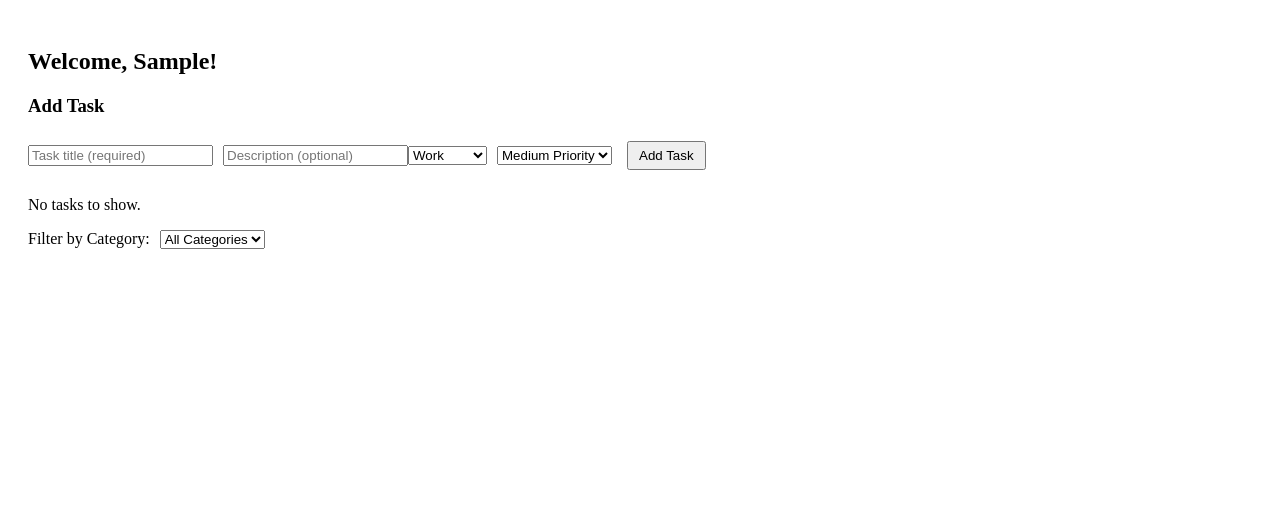
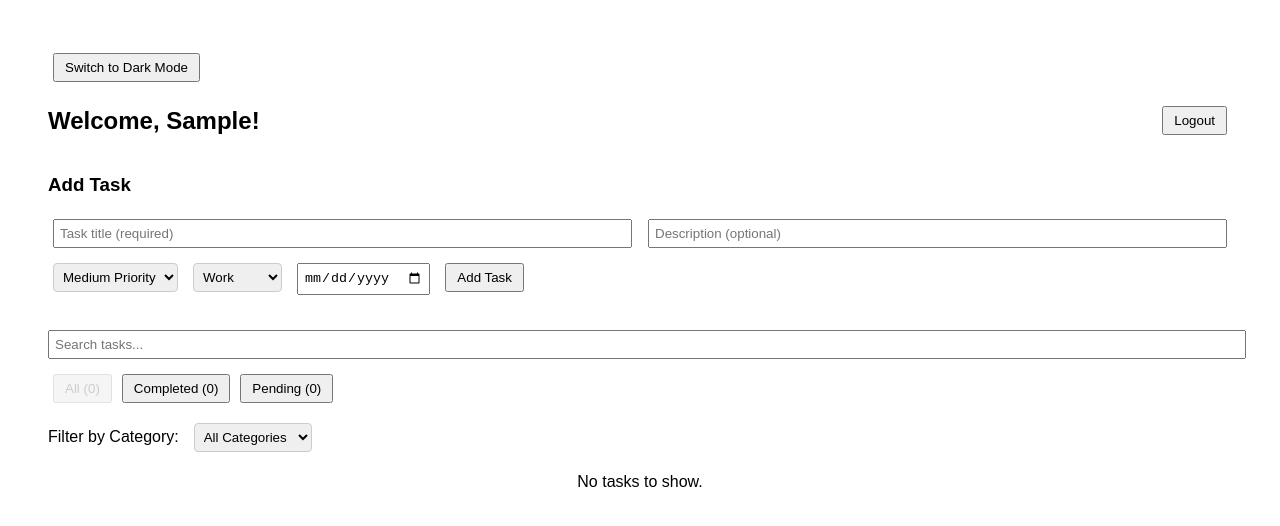
Before and after one commit to Aishvariya-03/TaskFlow, a React (Create React App) app: page / in a window 1280 px wide. Both pictures are taken after typing "Sample" into the empty fields and a click on the button "Login". Shown: the top 526 px of the page. Built offline with nearby package versions, Linux system fonts and the light colour scheme.

Commit message:
Polish UI and finalize Task Tracker

```diff
--- a/src/App.js
+++ b/src/App.js
@@ -1,4 +1,4 @@
-import { useState } from "react";
+import { useState, useEffect } from "react";
 import Login from "./components/Login";
 import TaskDashboard from "./components/TaskDashboard";
 import "./styles/App.css";
@@ -7,20 +7,40 @@ function App() {
   const [username, setUsername] = useState(localStorage.getItem("username") || "");
   const [darkMode, setDarkMode] = useState(false);
 
-  <button onClick={() => setDarkMode(!darkMode)} style={{ marginBottom: "10px" }}>
-    {darkMode ? "Switch to Light Mode" : "Switch to Dark Mode"}
-  </button>
+  useEffect(() => {
+    if (username) {
+      localStorage.setItem("username", username);
+    }
+  }, [username]);
+
+  useEffect(() => {
+    localStorage.setItem("darkMode", darkMode);
+  }, [darkMode]);
+
+  useEffect(() => {
+    const storedMode = localStorage.getItem("darkMode");
+    if (storedMode === "true") setDarkMode(true);
+  }, []);
 
 
   return (
     <div className={darkMode ? "app dark" : "app"}>
+      <button onClick={() => setDarkMode(!darkMode)}>
+        {darkMode ? "Switch to Light Mode" : "Switch to Dark Mode"}
+      </button>
+
       {username ? (
-        <TaskDashboard username={username} />
+        <TaskDashboard
+          username={username}
+          logout={() => {
+            setUsername("");
+            localStorage.removeItem("username");
+          }}
+        />
       ) : (
         <Login setUsername={setUsername} />
       )}
     </div>
   );
 }
-
 export default App;
--- a/src/components/Login.js
+++ b/src/components/Login.js
@@ -1,23 +1,23 @@
 import { useState } from "react";
 
 function Login({ setUsername }) {
-  const [name, setName] = useState("");
+  const [input, setInput] = useState("");
 
-  const handleSubmit = (e) => {
+  const handleLogin = (e) => {
     e.preventDefault();
-    if (!name.trim()) return;
-    setUsername(name);
-    localStorage.setItem("username", name);
+    if (input.trim()) {
+      setUsername(input.trim());
+    }
   };
 
   return (
-    <form onSubmit={handleSubmit} style={{ marginBottom: "20px" }}>
-      <h3>Enter your name to continue:</h3>
+    <form onSubmit={handleLogin}>
+      <h2>Login</h2>
       <input
         type="text"
-        placeholder="Your name"
-        value={name}
-        onChange={(e) => setName(e.target.value)}
+        placeholder="Enter username"
+        value={input}
+        onChange={(e) => setInput(e.target.value)}
       />
       <button type="submit">Login</button>
     </form>
--- a/src/components/TaskDashboard.js
+++ b/src/components/TaskDashboard.js
@@ -1,12 +1,17 @@
 import { useState, useEffect } from "react";
 import TaskForm from "./TaskForm";
 import TaskList from "./TaskList";
+import TaskFilter from "./TaskFilter";
 
 function TaskDashboard({ username, logout }) {
   const [tasks, setTasks] = useState(() => {
     const storedTasks = localStorage.getItem("tasks");
     return storedTasks ? JSON.parse(storedTasks) : [];
   });
+
+  const [filter, setFilter] = useState("All");
+  const [categoryFilter, setCategoryFilter] = useState("All");
+  const [searchTerm, setSearchTerm] = useState("");
 
   useEffect(() => {
     localStorage.setItem("tasks", JSON.stringify(tasks));
@@ -19,23 +24,14 @@ function TaskDashboard({ username, logout }) {
         id: Date.now(),
         title: task.title,
         description: task.description,
-        category: task.category,
         priority: task.priority,
         dueDate: task.dueDate,
+        category: task.category,
         completed: false,
         createdAt: new Date().toISOString(),
       },
     ]);
   };
-
-  const [categoryFilter, setCategoryFilter] = useState("All");
-
-  const filteredTasks = tasks.filter((task) => {
-    const matchesCategory =
-      categoryFilter === "All" ? true : task.category === categoryFilter;
-
-    return matchesCategory;
-  });
 
   const updateTask = (updatedTask) => {
     setTasks(tasks.map((task) => (task.id === updatedTask.id ? updatedTask : task)));
@@ -53,34 +49,52 @@ function TaskDashboard({ username, logout }) {
     );
   };
 
-  {username ? (
-    <TaskDashboard
-      username={username}
-      logout={() => {
-        setUsername("");
-        localStorage.removeItem("username");
-      }}
-    />
-  ) : (
-    <Login setUsername={setUsername} />
-  )}
+  const filteredTasks = tasks.filter((task) => {
+    const matchesFilter =
+      filter === "All"
+        ? true
+        : filter === "Completed"
+        ? task.completed
+        : !task.completed;
 
+    const matchesCategory =
+      categoryFilter === "All"
+        ? true
+        : categoryFilter === "Uncategorized"
+        ? !task.category || task.category === ""
+        : task.category === categoryFilter;
+
+    const matchesSearch =
+      task.title.toLowerCase().includes(searchTerm.toLowerCase()) ||
+      task.description.toLowerCase().includes(searchTerm.toLowerCase());
+
+    return matchesFilter && matchesCategory && matchesSearch;
+  });
+
+  return (
+    <div>
+      {/* Header with Logout */}
       <div style={{ display: "flex", justifyContent: "space-between", alignItems: "center", marginBottom: "10px" }}>
         <h2>Welcome, {username}!</h2>
         <button onClick={logout}>Logout</button>
       </div>
 
-  return (
-    <div style={{ margin: "10px 0" }}>
-      <h2>Welcome, {username}!</h2>
       <TaskForm addTask={addTask} />
-      <TaskList
-        tasks={tasks}
-        updateTask={updateTask}
-        deleteTask={deleteTask}
-        toggleComplete={toggleComplete}
+
+      {/* Search Bar */}
+      <input
+        type="text"
+        placeholder="Search tasks..."
+        value={searchTerm}
+        onChange={(e) => setSearchTerm(e.target.value)}
+        style={{ margin: "10px 0", padding: "5px", width: "100%" }}
       />
 
+      {/* Status Filter Buttons */}
+      <TaskFilter filter={filter} setFilter={setFilter} tasks={tasks} />
+
+      {/* Category Filter */}
+      <div style={{ margin: "10px 0" }}>
         <label style={{ marginRight: "10px" }}>Filter by Category:</label>
         <select
           value={categoryFilter}
@@ -91,16 +105,23 @@ function TaskDashboard({ username, logout }) {
           <option value="Personal">Personal</option>
           <option value="Shopping">Shopping</option>
           <option value="Others">Others</option>
+          <option value="Uncategorized">Uncategorized</option>
         </select>
+      </div>
+
+      {/* Task List */}
+      {filteredTasks.length === 0 ? (
+        <p style={{ textAlign: "center" }}>No tasks to show.</p>
+      ) : (
+        <TaskList
+          tasks={filteredTasks}
+          updateTask={updateTask}
+          deleteTask={deleteTask}
+          toggleComplete={toggleComplete}
+        />
+      )}
     </div>
   );
 }
 
-
-
-
-
-
-
-
 export default TaskDashboard;
--- a/src/components/TaskForm.js
+++ b/src/components/TaskForm.js
@@ -3,11 +3,10 @@ import { useState } from "react";
 function TaskForm({ addTask }) {
   const [title, setTitle] = useState("");
   const [description, setDescription] = useState("");
+  const [priority, setPriority] = useState("Medium");
+  const [category, setCategory] = useState("Work");
+  const [dueDate, setDueDate] = useState("");
   const [error, setError] = useState("");
-  const [category, setCategory] = useState("Work");
-  const [priority, setPriority] = useState("Medium");
-  const [dueDate, setDueDate] = useState("");
-
 
   const handleSubmit = (e) => {
     e.preventDefault();
@@ -19,28 +18,24 @@ function TaskForm({ addTask }) {
     addTask({
       title,
       description,
-      category,
       priority,
       dueDate,
+      category,
     });
     setTitle("");
     setDescription("");
+    setPriority("Medium");
     setCategory("Work");
-    setPriority("Medium");
+    setDueDate("");
   };
-
-  <input
-    type="date"
-    value={dueDate}
-    onChange={(e) => setDueDate(e.target.value)}
-    style={{ margin: "10px 10px 10px 0" }}
-  />
-
 
   return (
     <form onSubmit={handleSubmit} style={{ marginBottom: "20px" }}>
       <h3>Add Task</h3>
 
+      {/* Title & Description Inputs Side by Side */}
+      <div style={{ display: "flex", gap: "30px", marginBottom: "5px" }}>
+        <div style={{ flex: 1 }}>
           <input
             type="text"
             placeholder="Task title (required)"
@@ -49,27 +44,40 @@ function TaskForm({ addTask }) {
               setTitle(e.target.value);
               setError("");
             }}
-        style={{ marginRight: "10px" }}
+            style={{ width: "100%" }}
           />
           {error && (
             <p style={{ color: "red", margin: 0, fontSize: "0.85rem" }}>
               {error}
             </p>
           )}
+        </div>
 
         <input
           type="text"
           placeholder="Description (optional)"
           value={description}
           onChange={(e) => setDescription(e.target.value)}
-        style={{ marginBottom: "10px" }}
+          style={{ flex: 1 }}
         />
+      </div>
+
+      {/* Priority Dropdown */}
+      <select
+        value={priority}
+        onChange={(e) => setPriority(e.target.value)}
+        style={{ marginRight: "10px" }}
+      >
+        <option value="Low">Low Priority</option>
+        <option value="Medium">Medium Priority</option>
+        <option value="High">High Priority</option>
+      </select>
 
       {/* Category Dropdown */}
       <select
         value={category}
         onChange={(e) => setCategory(e.target.value)}
-        style={{ margin: "10px 10px 10px 0" }}
+        style={{ marginRight: "10px" }}
       >
         <option value="Work">Work</option>
         <option value="Personal">Personal</option>
@@ -77,17 +85,15 @@ function TaskForm({ addTask }) {
         <option value="Others">Others</option>
       </select>
 
-      {/* Priority Dropdown */}
-      <select
-        value={priority}
-        onChange={(e) => setPriority(e.target.value)}
-        style={{ margin: "10px 10px 10px 0" }}
-      >
-        <option value="Low">Low Priority</option>
-        <option value="Medium">Medium Priority</option>
-        <option value="High">High Priority</option>
-      </select>
+      {/* Due Date Input */}
+      <input
+        type="date"
+        value={dueDate}
+        onChange={(e) => setDueDate(e.target.value)}
+        style={{ marginRight: "10px" }}
+      />
 
+      {/* Submit Button */}
       <button type="submit">Add Task</button>
     </form>
   );
--- a/src/components/TaskItem.js
+++ b/src/components/TaskItem.js
@@ -1,10 +1,12 @@
-import { useState } from "react";
+import { useState, useEffect } from "react";
 
 function TaskItem({ task, updateTask, deleteTask, toggleComplete }) {
   const [isEditing, setIsEditing] = useState(false);
   const [editedTitle, setEditedTitle] = useState(task.title);
   const [editedDescription, setEditedDescription] = useState(task.description);
-  const [show, setShow] = useState(false);
+  const [editedPriority, setEditedPriority] = useState(task.priority || "Medium");
+  const [editedDueDate, setEditedDueDate] = useState(task.dueDate || "");
+  const [editedCategory, setEditedCategory] = useState(task.category || "Work");
 
   const handleSave = () => {
     if (!editedTitle.trim()) return;
@@ -12,24 +14,30 @@ function TaskItem({ task, updateTask, deleteTask, toggleComplete }) {
       ...task,
       title: editedTitle,
       description: editedDescription,
+      priority: editedPriority,
+      dueDate: editedDueDate,
+      category: editedCategory,
     });
     setIsEditing(false);
   };
 
+  const [show, setShow] = useState(false);
     useEffect(() => {
-    const timer = setTimeout(() => {
       setShow(true);
-    }, 10);
-    return () => clearTimeout(timer);
     }, []);
 
+
   return (
-    <div className={`task-item ${show ? "show" : ""} ${task.completed ? "completed" : ""}`} style={{
+    <div
+      className={`task-item ${task.completed ? "completed" : "pending"} ${show ? "show" : ""}`}
+      style={{
         border: "1px solid black",
-      margin: "10px 0",
+        margin: "10px",
         padding: "10px",
-      backgroundColor: task.completed ? "#d4ffd4" : "#ffd4d4"
-    }}>
+        transition: "background-color 0.3s ease",
+      }}
+    >
+
         {isEditing ? (
           <>
             <input
@@ -42,6 +50,28 @@ function TaskItem({ task, updateTask, deleteTask, toggleComplete }) {
               value={editedDescription}
               onChange={(e) => setEditedDescription(e.target.value)}
             />
+            <select
+              value={editedPriority}
+              onChange={(e) => setEditedPriority(e.target.value)}
+            >
+              <option value="Low">Low Priority</option>
+              <option value="Medium">Medium Priority</option>
+              <option value="High">High Priority</option>
+            </select>
+            <input
+              type="date"
+              value={editedDueDate}
+              onChange={(e) => setEditedDueDate(e.target.value)}
+            />
+            <select
+              value={editedCategory}
+              onChange={(e) => setEditedCategory(e.target.value)}
+            >
+              <option value="Work">Work</option>
+              <option value="Personal">Personal</option>
+              <option value="Shopping">Shopping</option>
+              <option value="Others">Others</option>
+            </select>
             <button onClick={handleSave}>Save</button>
           </>
         ) : (
@@ -50,7 +80,6 @@ function TaskItem({ task, updateTask, deleteTask, toggleComplete }) {
             <p>{task.description}</p>
             <p>Created: {new Date(task.createdAt).toLocaleString()}</p>
             <p>Status: {task.completed ? "Completed ✅" : "Pending ⏳"}</p>
-          <p>Category: {task.category}</p>
             <p>
               Priority:{" "}
               <span
@@ -64,11 +93,18 @@ function TaskItem({ task, updateTask, deleteTask, toggleComplete }) {
                   fontWeight: "bold",
                 }}
               >
-              {task.priority}
+                {task.priority || "Medium"}
               </span>
             </p>
+
+            <h4>
+              {task.title}{" "}
+              <span className={`badge ${task.category?.toLowerCase() || "uncategorized"}`}>
+                {task.category || "Uncategorized"}
+              </span>
+            </h4>
+
             <p>Due Date: {task.dueDate ? task.dueDate : "Not set"}</p>
-
             <button onClick={() => toggleComplete(task.id)}>
               {task.completed ? "Mark Pending" : "Mark Completed"}
             </button>
--- a/src/components/TaskList.js
+++ b/src/components/TaskList.js
@@ -1,12 +1,11 @@
 import TaskItem from "./TaskItem";
 
 function TaskList({ tasks, updateTask, deleteTask, toggleComplete }) {
+  if (tasks.length === 0) return <p>No tasks to show.</p>;
+
   return (
     <div>
-      {tasks.length === 0 ? (
-        <p>No tasks to show.</p>
-      ) : (
-        tasks.map((task) => (
+      {tasks.map((task) => (
         <TaskItem
           key={task.id}
           task={task}
@@ -14,8 +13,7 @@ function TaskList({ tasks, updateTask, deleteTask, toggleComplete }) {
           deleteTask={deleteTask}
           toggleComplete={toggleComplete}
         />
-        ))
-      )}
+      ))}
     </div>
   );
 }
--- a/src/styles/App.css
+++ b/src/styles/App.css
@@ -1,19 +1,61 @@
-.app {
-  background-color: #fff;
-  color: #000;
-  min-height: 100vh;
+body {
+    font-family: Arial, sans-serif;
     padding: 20px;
   }
 
-.task-item {
-  opacity: 0;
-  transform: translateY(-10px);
-  transition: opacity 0.3s ease, transform 0.3s ease;
-  border: 1px solid #ccc;
-  margin: 10px 0;
-  padding: 10px;
-  border-radius: 5px;
-  background-color: #ffd4d4;
+  input {
+    margin: 5px;
+    padding: 5px;
+  }
+
+  button {
+    margin: 5px;
+    padding: 5px 10px;
+    cursor: pointer;
+  }
+
+  .error {
+    color: red;
+    margin: 5px 0;
+  }
+
+  .App {
+    text-align: center;
+  }
+
+  .App-logo {
+    height: 40vmin;
+    pointer-events: none;
+  }
+
+  @media (prefers-reduced-motion: no-preference) {
+    .App-logo {
+      animation: App-logo-spin infinite 20s linear;
+    }
+  }
+
+  .App-header {
+    background-color: #282c34;
+    min-height: 100vh;
+    display: flex;
+    flex-direction: column;
+    align-items: center;
+    justify-content: center;
+    font-size: calc(10px + 2vmin);
+    color: white;
+  }
+
+  .App-link {
+    color: #61dafb;
+  }
+
+  @keyframes App-logo-spin {
+    from {
+      transform: rotate(0deg);
+    }
+    to {
+      transform: rotate(360deg);
+    }
   }
 
   .task-item.show {
@@ -21,20 +63,47 @@
     transform: translateY(0);
   }
 
-.task-item.completed {
-  background-color: #d4ffd4;
-}
-
   button {
-  margin: 5px;
-  padding: 5px 10px;
     transition: transform 0.2s ease, background-color 0.2s ease;
-  cursor: pointer;
   }
 
   button:hover {
     transform: scale(1.05);
-  background-color: lightgray;
+    background-color: rgb(238, 179, 134);
+  }
+
+  .task-filter button {
+    transition: transform 0.2s ease, background-color 0.2s ease;
+    margin: 5px;
+  }
+
+  .task-filter button:hover {
+    transform: translateY(-2px);
+    background-color: lightblue;
+  }
+
+  .search-bar {
+    transition: box-shadow 0.3s ease;
+    padding: 10px;
+  }
+
+  .search-bar:focus {
+    box-shadow: 0 0 5px rgba(0, 123, 255, 0.5);
+  }
+
+  .task-form {
+    animation: fadeIn 0.5s ease;
+  }
+
+  @keyframes fadeIn {
+    from {
+      opacity: 0;
+      transform: scale(0.95);
+    }
+    to {
+      opacity: 1;
+      transform: scale(1);
+    }
   }
 
   .app {
@@ -50,14 +119,113 @@ button:hover {
     color: #fff;
   }
 
-.app.dark .task-item {
-  background-color: #444;
+  button {
+    transition: transform 0.2s ease, background-color 0.2s ease;
   }
 
-.app.dark .task-item.completed {
-  background-color: #335533;
+  button:hover {
+    transform: scale(1.05);
+    background-color: lightgray;
   }
 
   .app.dark button:hover {
     background-color: #444;
   }
+
+  .app.dark .task-item {
+    background-color: #444;
+  }
+
+  .task-item.show {
+    opacity: 1;
+    transform: translateY(0);
+  }
+
+  .app:not(.dark) .task-item {
+    background-color: #ffd4d4; /* pending default */
+  }
+
+  .app:not(.dark) .task-item.completed {
+    background-color: #d4ffd4; /* completed default */
+  }
+
+  .app.dark .task-item {
+    background-color: #444; /* fallback for pending */
+  }
+
+  .app.dark .task-item.completed {
+    background-color: #335533; /* greenish tint for completed */
+  }
+
+  .app.dark .task-item.pending {
+    background-color: #552f2f; /* reddish tint for pending */
+  }
+
+  select {
+    padding: 5px;
+    margin: 5px;
+    border-radius: 4px;
+    border: 1px solid #ccc;
+  }
+
+  select:hover {
+    border-color: #888;
+    cursor: pointer;
+  }
+
+  .app.dark select {
+    background-color: #333;
+    color: white;
+    border: 1px solid #666;
+  }
+
+  .badge {
+    display: inline-block;
+    padding: 2px 8px;
+    margin-left: 5px;
+    border-radius: 12px;
+    font-size: 0.85rem;
+    color: white;
+  }
+
+  .badge.work {
+    background-color: #007bff;
+  }
+
+  .badge.personal {
+    background-color: #28a745;
+  }
+
+  .badge.shopping {
+    background-color: #ffc107;
+    color: black;
+  }
+
+  .badge.others {
+    background-color: #6c757d;
+  }
+
+  .badge.uncategorized {
+    background-color: #999;
+  }
+
+  .task-item {
+    border: 1px solid #ccc;
+    margin: 10px 0;
+    padding: 15px;
+    border-radius: 8px;
+    box-shadow: 2px 2px 6px rgba(0, 0, 0, 0.1);
+    transition: background-color 0.3s ease;
+  }
+
+  .app.dark input,
+  .app.dark select {
+    background-color: #333;
+    color: white;
+    border: 1px solid #666;
+  }
+
+  button:disabled {
+    opacity: 0.6;
+    cursor: not-allowed;
+  }
```
Also changed, not shown: src/components/TaskFilter.js (line endings or trailing spaces). Lines whose indentation alone changed are shown as unchanged.
